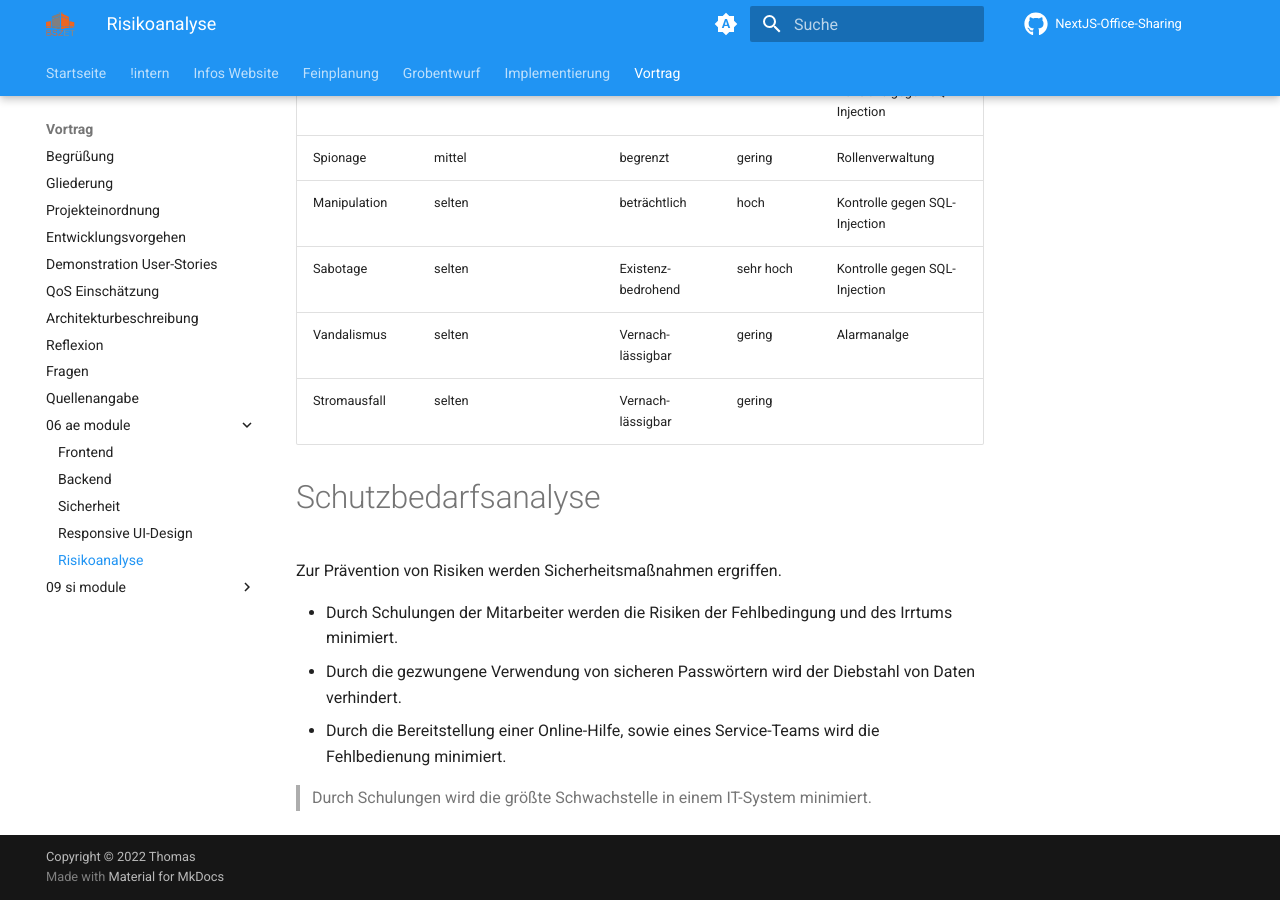
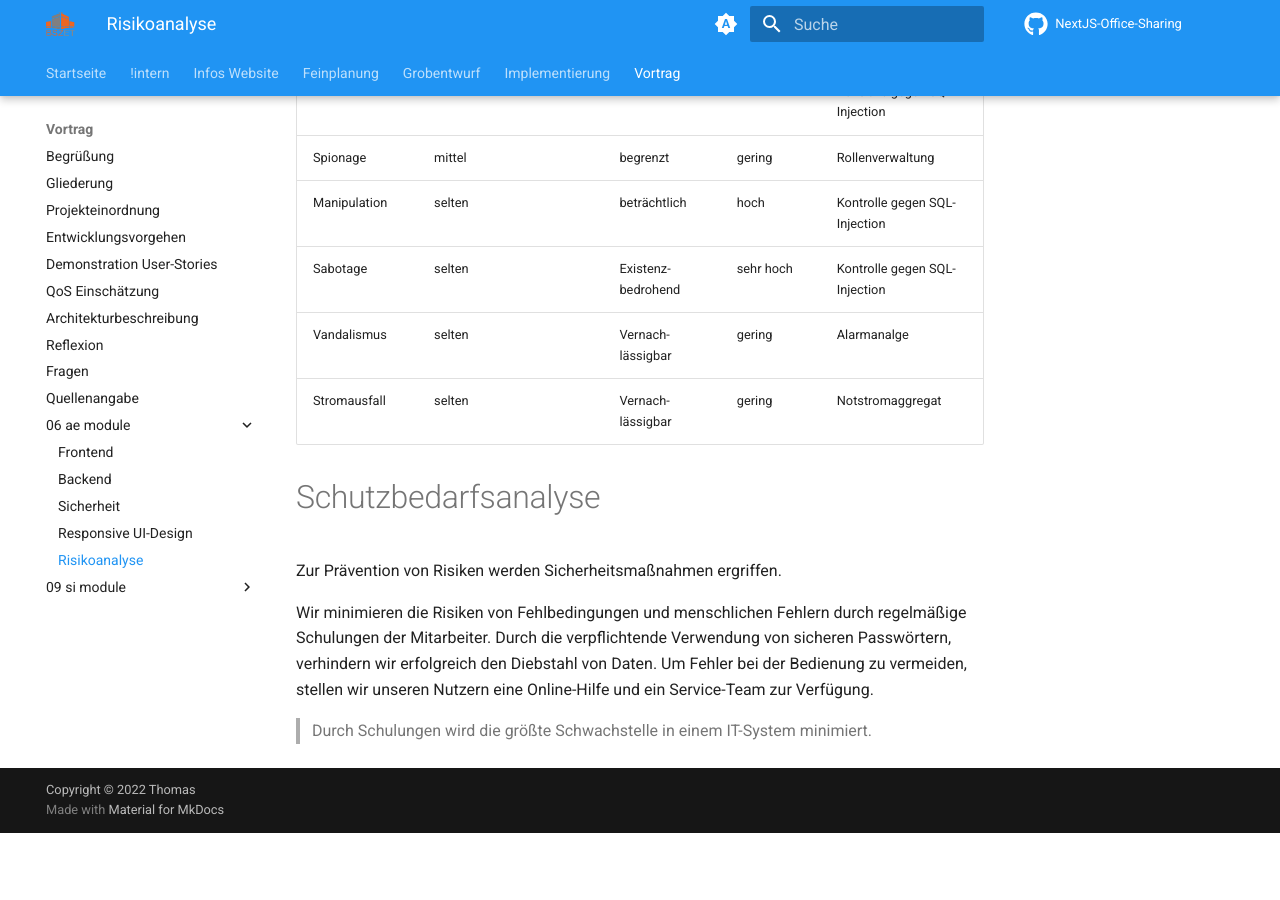
Before and after one commit to gz-bad-erzland-p2/Dokumentation, an MkDocs documentation site: the page built from docs/vortrag/06_ae-module/05_risikoanalyse.md, in a window 1280 px wide and 900 px high, scrolled down 1156 px. Built offline with MkDocs 1.6.1 and Material for MkDocs 9.7.7, drawn with Linux system fonts in a browser that asks for light colours; comment, search, counter and statistics services are not loaded; after the commit the page ends 1989 px from its top, so only the background shows below that.

Commit message:
Update 05_risikoanalyse.md

```diff
--- a/docs/vortrag/06_ae-module/05_risikoanalyse.md
+++ b/docs/vortrag/06_ae-module/05_risikoanalyse.md
@@ -69,16 +69,13 @@ Gefährdungssituationen bestimmt sowie die Höhe des möglichen Schadens.
 | Manipulation            | selten                          | beträchtlich       | hoch       | Kontrolle gegen SQL-Injection|
 | Sabotage                | selten                          | Existenz-bedrohend | sehr hoch  | Kontrolle gegen SQL-Injection                     |
 | Vandalismus             | selten                          | Vernach-lässigbar  | gering     | Alarmanalge                    |
-| Stromausfall            | selten                          | Vernach-lässigbar  | gering     |
+| Stromausfall            | selten                          | Vernach-lässigbar  | gering     | Notstromaggregat
 
 
 # Schutzbedarfsanalyse
 
 Zur Prävention von Risiken werden Sicherheitsmaßnahmen ergriffen.
 
-- Durch Schulungen der Mitarbeiter werden die Risiken der Fehlbedingung und des Irrtums minimiert.
-- Durch die gezwungene Verwendung von sicheren Passwörtern wird der Diebstahl von Daten verhindert.
-- Durch die Bereitstellung einer Online-Hilfe, sowie eines Service-Teams wird die Fehlbedienung
-  minimiert.
+Wir minimieren die Risiken von Fehlbedingungen und menschlichen Fehlern durch regelmäßige Schulungen der Mitarbeiter. Durch die verpflichtende Verwendung von sicheren Passwörtern, verhindern wir erfolgreich den Diebstahl von Daten. Um Fehler bei der Bedienung zu vermeiden, stellen wir unseren Nutzern eine Online-Hilfe und ein Service-Team zur Verfügung.
 
 > Durch Schulungen wird die größte Schwachstelle in einem IT-System minimiert.
```
